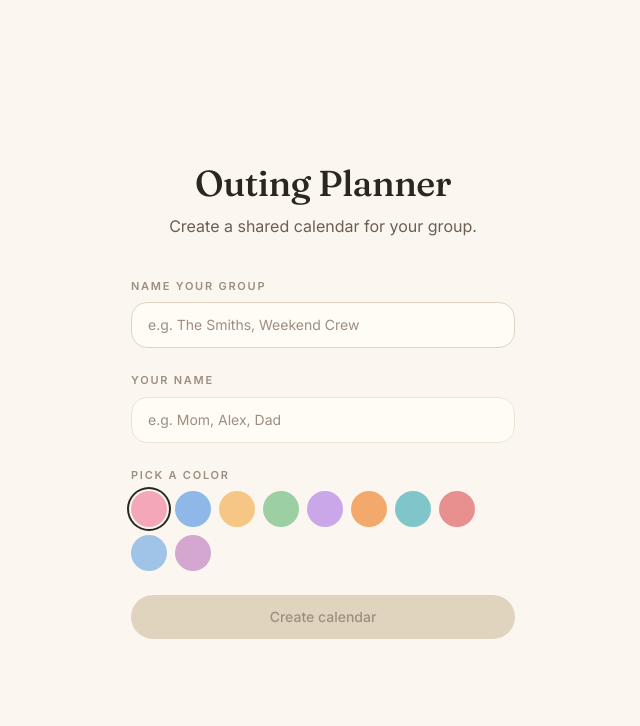
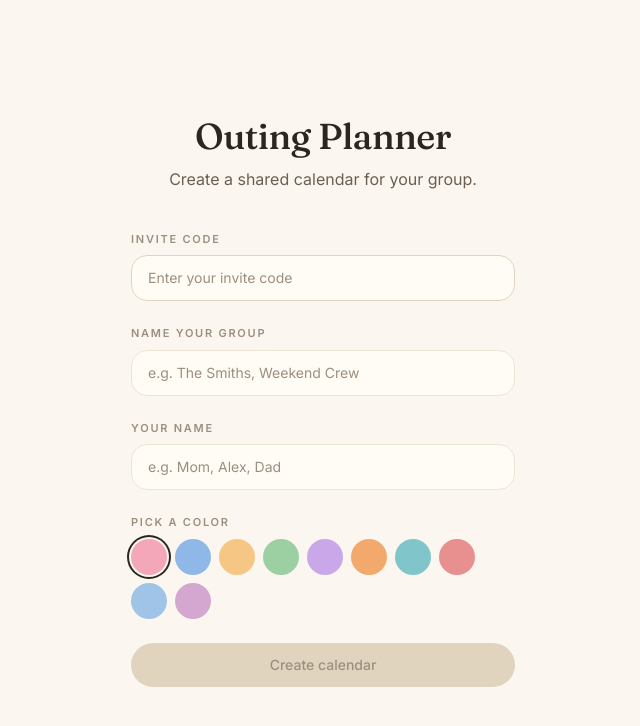
Before and after one commit to talv1sota/Planner, a Next.js app: page /setup in a window 1280 px wide. Shown: the top 726 px of the page, without its empty margins (317-957 px from the left). Built offline with nearby package versions, Linux system fonts and the light colour scheme.

Commit message:
Require invite code to create a calendar
Gates calendar creation behind an INVITE_CODE env var to limit
sign-ups during early access.

```diff
--- a/app/setup/SetupForm.tsx
+++ b/app/setup/SetupForm.tsx
@@ -9,12 +9,14 @@ const COLORS = [
 ];
 
 export function SetupForm() {
+  const [inviteCode, setInviteCode] = useState("");
   const [familyName, setFamilyName] = useState("");
   const [memberName, setMemberName] = useState("");
   const [color, setColor] = useState(COLORS[0]);
   const [loading, setLoading] = useState(false);
+  const [error, setError] = useState("");
 
-  const canSubmit = familyName.trim().length > 0 && memberName.trim().length > 0;
+  const canSubmit = inviteCode.trim().length > 0 && familyName.trim().length > 0 && memberName.trim().length > 0;
 
   return (
     <form
@@ -22,10 +24,37 @@ export function SetupForm() {
         e.preventDefault();
         if (!canSubmit) return;
         setLoading(true);
-        await createFamily({ familyName: familyName.trim(), memberName: memberName.trim(), color });
+        setError("");
+        const result = await createFamily({
+          familyName: familyName.trim(),
+          memberName: memberName.trim(),
+          color,
+          inviteCode: inviteCode.trim(),
+        });
+        if (result?.error) {
+          setError(result.error);
+          setLoading(false);
+        }
       }}
       className="space-y-6"
     >
+      <div>
+        <label className="block text-[11px] uppercase tracking-[0.16em] text-ink-mute font-semibold mb-2">
+          Invite code
+        </label>
+        <input
+          type="text"
+          value={inviteCode}
+          onChange={(e) => { setInviteCode(e.target.value); setError(""); }}
+          placeholder="Enter your invite code"
+          autoFocus
+          className="w-full rounded-2xl bg-cream-raised border border-line px-4 py-3 text-sm placeholder:text-ink-mute focus:outline-none focus:border-line-strong"
+        />
+        {error && (
+          <p className="mt-2 text-sm text-[#B93636]">{error}</p>
+        )}
+      </div>
+
       <div>
         <label className="block text-[11px] uppercase tracking-[0.16em] text-ink-mute font-semibold mb-2">
           Name your group
@@ -35,7 +64,6 @@ export function SetupForm() {
           value={familyName}
           onChange={(e) => setFamilyName(e.target.value)}
           placeholder="e.g. The Smiths, Weekend Crew"
-          autoFocus
           className="w-full rounded-2xl bg-cream-raised border border-line px-4 py-3 text-sm placeholder:text-ink-mute focus:outline-none focus:border-line-strong"
         />
       </div>
--- a/app/setup/actions.ts
+++ b/app/setup/actions.ts
@@ -13,7 +13,13 @@ export async function createFamily(data: {
   familyName: string;
   memberName: string;
   color: string;
-}) {
+  inviteCode: string;
+}): Promise<{ error: string } | undefined> {
+  const validCode = process.env.INVITE_CODE;
+  if (!validCode || data.inviteCode !== validCode) {
+    return { error: "Invalid invite code." };
+  }
+
   const family = await db.family.create({
     data: { name: data.familyName.trim(), inviteToken: generateInviteCode() },
   });
```
Also changed, not shown: 1 other file (tests, documents, lock files or other folders).
